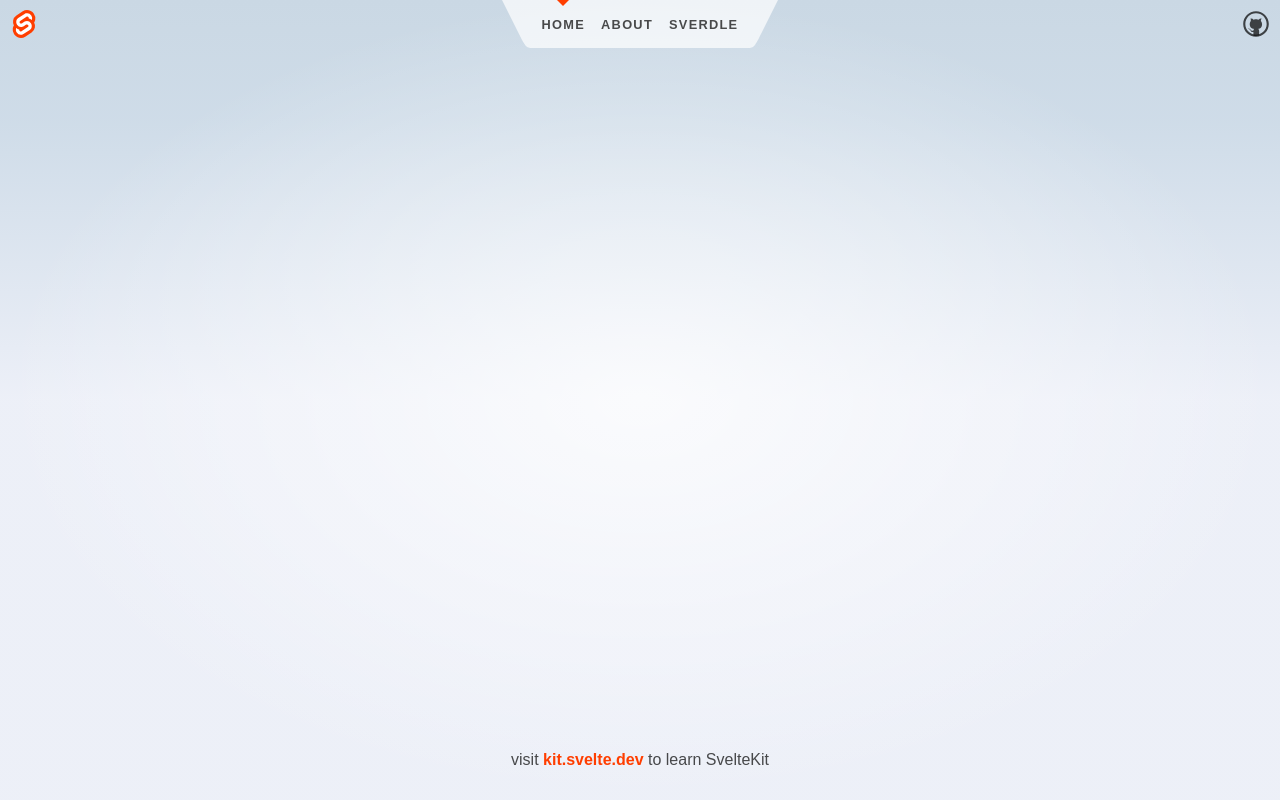
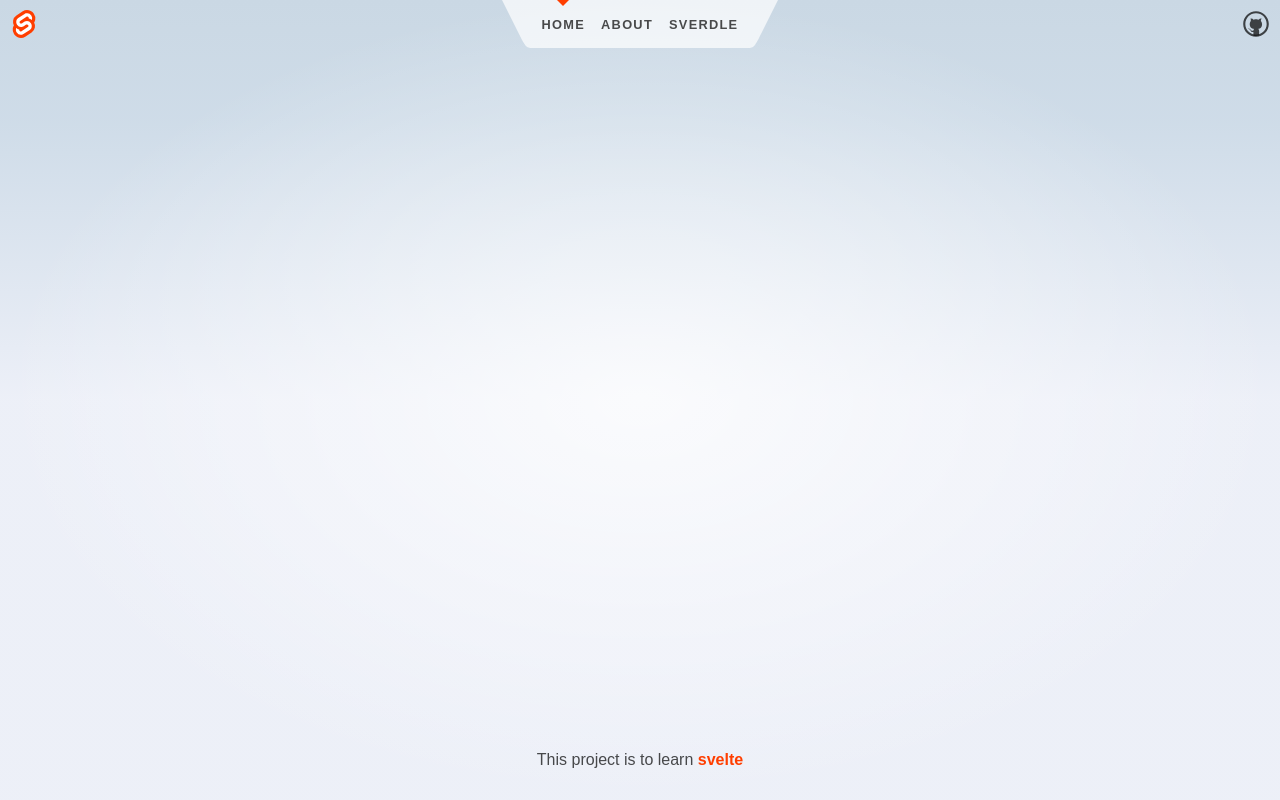
Before and after one commit to KailashGanesh/movies-app-svelte, a SvelteKit app: page / in a window 1280 px wide. Built offline with nearby package versions, Linux system fonts and the light colour scheme; no server answers.

Commit message:
feat: edited layout to handle new use case

```diff
--- a/src/routes/+layout.svelte
+++ b/src/routes/+layout.svelte
@@ -11,7 +11,7 @@
 	</main>
 
 	<footer>
-		<p>visit <a href="https://kit.svelte.dev">kit.svelte.dev</a> to learn SvelteKit</p>
+		<p>This project is to learn <a href="https://kit.svelte.dev">svelte</a></p>
 	</footer>
 </div>
 
```
